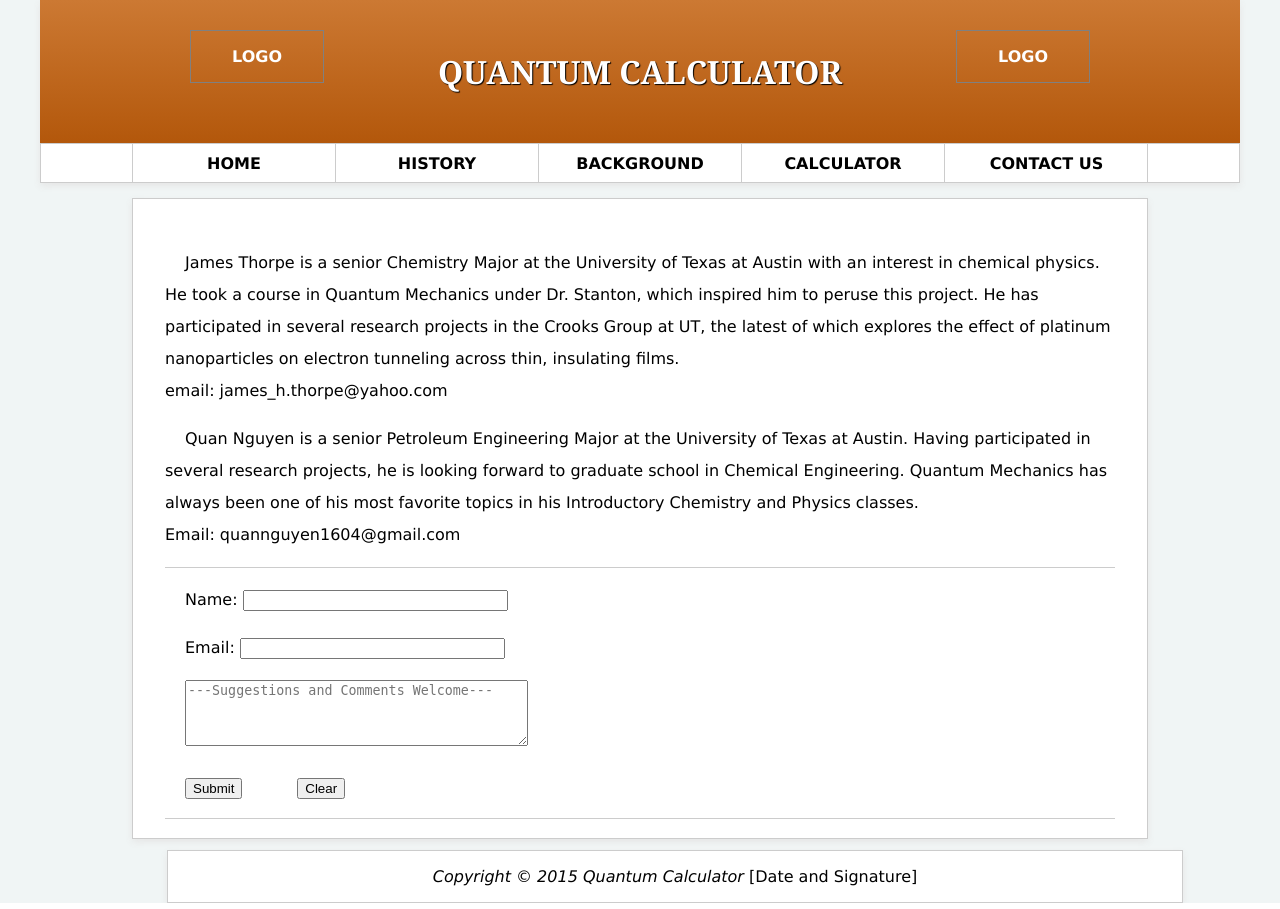
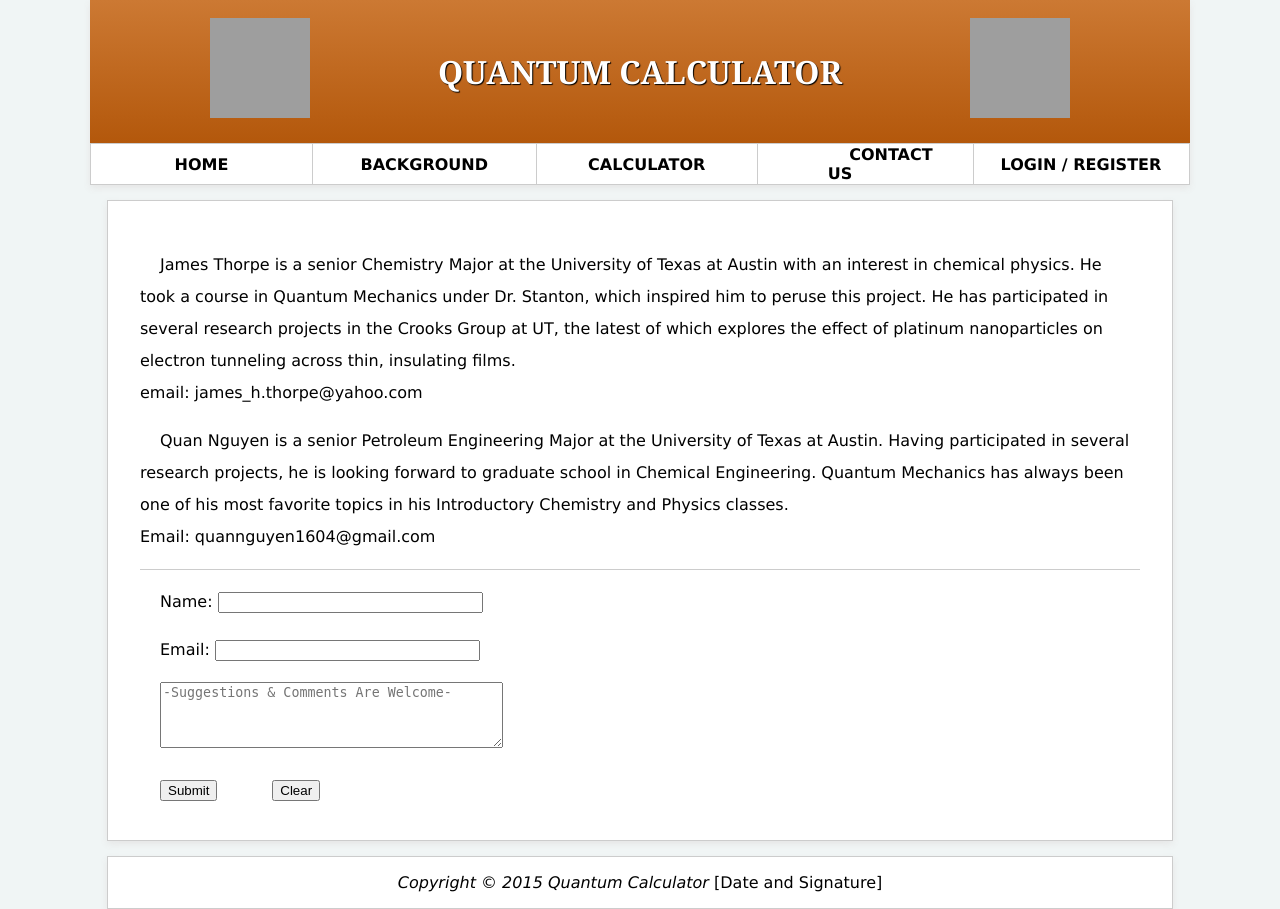
Before and after one commit to jht585/QuantumCalculator, a PHP site: page /ContactUs.html in a window 1280 px wide. Run offline with PHP 8.4, Linux system fonts and the light colour scheme; grey boxes are pictures that could not be loaded.

Commit message:
added logo and login button, lots of reformatting

```diff
--- a/ContactCSS.css
+++ b/ContactCSS.css
@@ -1,7 +1,7 @@
 body {background-color: #F0F5F5;}
 
 #container {
-  width: 1200px;
+  width: 1100px;
   margin: -8px auto;
   font-family: Verdana, sans-serif;
 }
@@ -16,12 +16,10 @@ body {background-color: #F0F5F5;}
 }
 
 #logo1 {
-  margin-top: 30px;
+  margin-top: 18px;
   float: left;
-  margin-left: 150px;
+  margin-left: 120px;
   width: 100px;
-  border: 1px solid gray;
-  padding: 1em;
 }
 
 #title {
@@ -31,13 +29,12 @@ body {background-color: #F0F5F5;}
   text-shadow: 1px 1px 1px black;
 }
 
+
 #logo2 {
-  margin-top: 30px;
+  margin-top: 18px;
   float: right;
-  margin-right: 150px;
+  margin-right: 120px;
   width: 100px;
-  border: 1px solid gray;
-  padding: 1em;
 }
 
 table, td {
@@ -46,17 +43,17 @@ table, td {
 }
 
 table {
-  width: 1200px;
+  width: 1100px;
   height: 40px;
   background-color: white;
 }
 
 .tab {
-  width: 200px;
+  width: 210px;
 }
 
 #content {
-  width: 950px;
+  width: 1000px;
   height: 575px;
   margin: auto;
   border: 1px solid #CCCCCC;
@@ -79,18 +76,15 @@ table {
   margin: 15px 0 15px 0;
 }
 
-#c1, #c2, #c3, #c4 {
-  width: 950px;
-  border-bottom: 1px solid #CCCCCC;
+#c1, #c2 {
+  width: 1000px;
   font-family: Verdana, sans-serif;
-
 }
 
+#c1 {border-bottom: 1px solid #CCCCCC;}
+
 #footer {
-  position: absolute;
-  top: 850px;
-  left: 167px;
-  width: 982px;
+  width: 1032px;
   margin: auto;
   border: 1px solid #CCCCCC;
   background-color: white;
@@ -99,30 +93,29 @@ table {
   box-shadow: 0px 3px 7px #E6E6E6;
 }
 
-a:link {
+.btton:link {
     color: black;
     text-decoration: none;
     transition-duration: 0.2s;
     border-radius: 2px;
 }
-a:visited {
+.btton:visited {
     color: black;
     text-decoration: none;
 }
-a:hover, a:focus {
+.btton:hover, .btton:focus {
     color: white;
     text-decoration: none;
     background-color: #006699;
 }
-a:active {
+.btton:active {
     color: white;
     text-decoration: none;
     background-color: #194775;
 }
 
-
-#button1 {padding: 10px 72px 10px 72px;}
-#button2 {padding: 10px 58px 10px 58px;}
-#button3 {padding: 10px 35px 10px 35px;}
-#button4 {padding: 10px 40px 10px 40px;}
-#button5 {padding: 10px 41px 10px 42px;}
+#button1 {padding: 10px 81px 10px 81px;}
+#button2 {padding: 10px 45px 10px 45px;}
+#button3 {padding: 10px 49px 10px 49px;}
+#button4 {padding: 10px 51px 10px 51px;}
+#button5 {padding: 10px 23px 10px 22px;}
--- a/ContactUs.html
+++ b/ContactUs.html
@@ -16,26 +16,24 @@
 
   <div id="top">
 
-    <div id="logo1">
-    LOGO
-    </div>
+    <a id="logo1" href = "./Home.html">
+    <img src = "./logo.jpg" alt = "Logo" width="100" height="100" />
+    </a>
 
-    <div id="logo2">
-    LOGO
-    </div>
+    <a id="logo2" href = "./Home.html">
+    <img src = "./logo.jpg" alt = "Logo" width="100" height="100" />
+    </a>
 
     <div id="title"> QUANTUM CALCULATOR </div>
 
     <div id="navBar">
     <table>
     <tr>
-      <td></td>
-      <td class="tab" ><a id="button1" href = "./Home.html"> HOME</a></td>
-      <td class="tab" ><a id="button2" href = "./Empty.html"> HISTORY</a></td>
-      <td class="tab" ><a id="button3" href = "./Empty.html"> BACKGROUND</a></td>
-      <td class="tab" ><a id="button4" href = "./Empty.html"> CALCULATOR</a></td>
-      <td class="tab" ><a id="button5" href = "./ContactUs.html"> CONTACT US</a></td>
-      <td></td>
+      <td class="tab" ><a class="btton" id="button1" href = "./Home.html"> HOME</a></td>
+      <td class="tab" ><a class="btton" id="button2" href = "./Empty.html"> BACKGROUND</a></td>
+      <td class="tab" ><a class="btton" id="button3" href = "./Empty.html"> CALCULATOR</a></td>
+      <td class="tab" ><a class="btton" id="button4" href = "./ContactUs.html"> CONTACT US</a></td>
+      <td class="tab" ><a class="btton" id="button5" href = "./Login.html"> LOGIN / REGISTER</a></td>
     </tr>
     </tbody>
     </table>
@@ -56,7 +54,7 @@
 
       <p> Name: <input name="username" type="text" size="30"/></p>
       <p> Email: <input name="email" type="email" size="30"/></p>
-      <p id="suggest"><textarea name="comments" rows="4" cols="40" placeholder="---Suggestions and Comments Welcome---"></textarea> </p>
+      <p id="suggest"><textarea name="comments" rows="4" cols="40" placeholder="-Suggestions & Comments Are Welcome-"></textarea> </p>
       <pre><input type="submit" size="30" value="Submit"/>       <input type="submit" size="30" value="Clear"/> </pre>
 
     </form>
```
Also changed, not shown: Home.css (+19 -23 lines), Home.html (+11 -13 lines).
